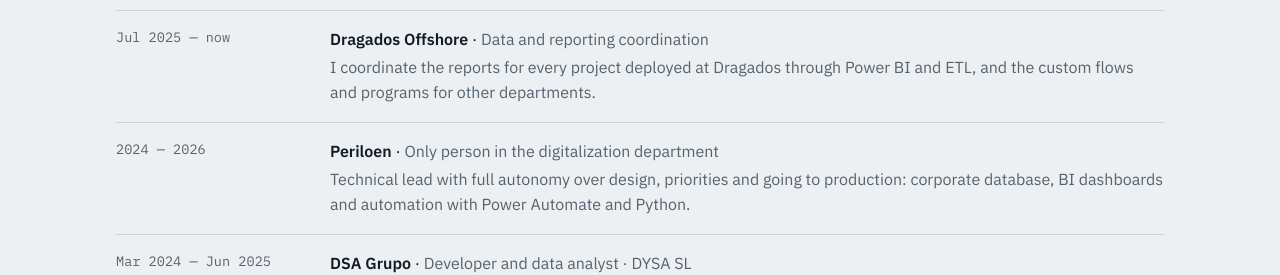
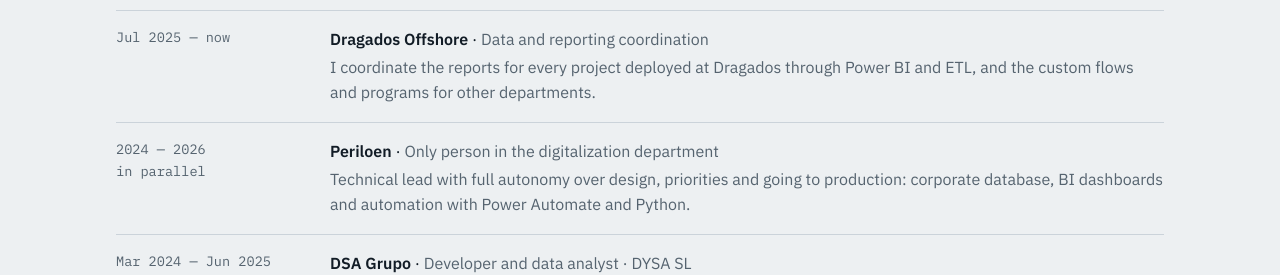
Before and after one commit to GonzaloRoman/GonzaloRoman.github.io, a plain HTML site: page index.html in a window 1280 px wide. Shown: the part 2020-2295 px from the top of the page. Drawn offline with nearby package versions, Linux system fonts and the light colour scheme.

Commit message:
Mark the Periloen stay as held in parallel with other roles
Co-Authored-By: Claude Sonnet 5.5 <noreply@anthropic.com>
Claude-Session: https://claude.ai/code/session_01LdZ7eRQYfiJHqpfnKbixVL

```diff
--- a/index.html
+++ b/index.html
@@ -325,7 +325,7 @@ footer a { color: var(--fg); text-underline-offset: 3px; }
             <span class="what"><strong>Dragados Offshore</strong> · <span class="es">Coordinación de datos y reporting</span><span class="en">Data and reporting coordination</span><br><span><span class="es">Coordino los informes de todos los proyectos desplegados en Dragados mediante Power BI y ETL, y los flujos y programas a medida para otros departamentos.</span><span class="en">I coordinate the reports for every project deployed at Dragados through Power BI and ETL, and the custom flows and programs for other departments.</span></span></span>
           </div>
           <div class="row">
-            <span class="when">2024 — 2026</span>
+            <span class="when">2024 — 2026<br><span class="es">en paralelo</span><span class="en">in parallel</span></span>
             <span class="what"><strong>Periloen</strong> · <span class="es">Única persona del departamento de digitalización</span><span class="en">Only person in the digitalization department</span><br><span><span class="es">Liderazgo técnico con autonomía total sobre el diseño, las prioridades y la puesta en producción: base de datos corporativa, dashboards de BI y automatización con Power Automate y Python.</span><span class="en">Technical lead with full autonomy over design, priorities and going to production: corporate database, BI dashboards and automation with Power Automate and Python.</span></span></span>
           </div>
           <div class="row">
```
